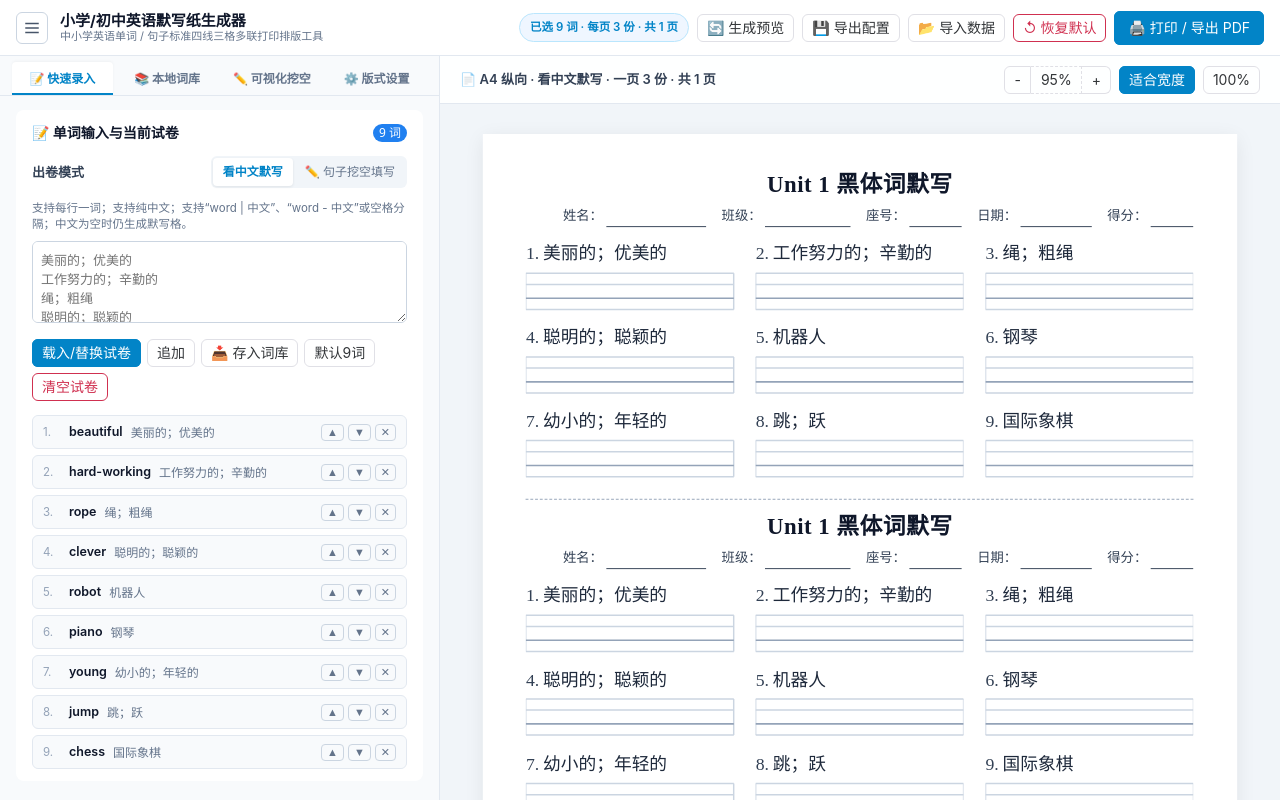
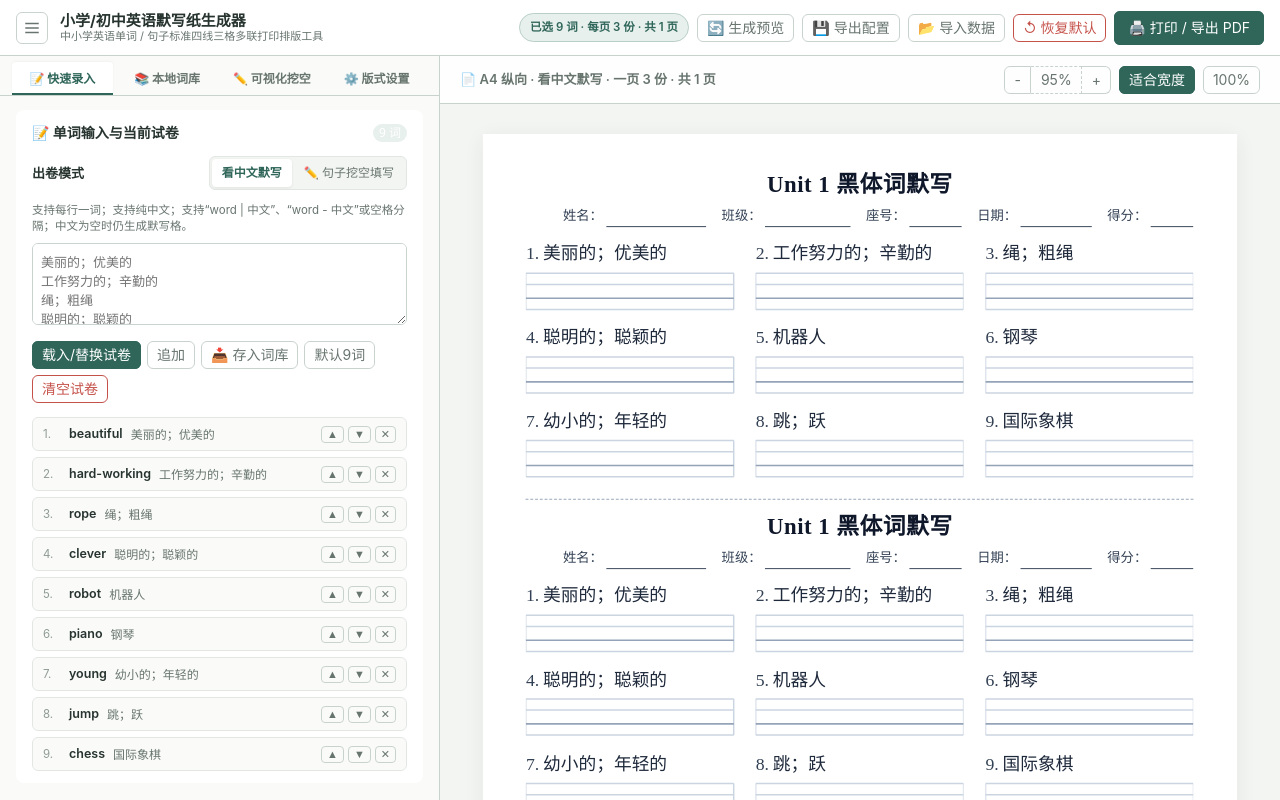
Before and after one commit to XavierWang3P/DictationSheetGen, a Vue app: page / in a window 1280 px wide. Built offline with nearby package versions, Linux system fonts and the light colour scheme.

Commit message:
feat(theme): apply forest green palette across all components (v2.1.0)

```diff
--- a/package.json
+++ b/package.json
@@ -1,6 +1,6 @@
 {
   "name": "dictationsheetgen",
-  "version": "2.0.0",
+  "version": "2.1.0",
   "description": "中小学英语默写纸生成器。采用 Vue 3 + Naive UI 现代架构，支持离线单文件运行、四线三格排版、句子挖空与本地离线词库。",
   "main": "test_acceptance.js",
   "directories": {
--- a/src/App.vue
+++ b/src/App.vue
@@ -53,11 +53,55 @@ const layout = computed(() => computePageLayout(state.draft.items, state.draft.s
 
 const themeOverrides = {
   common: {
-    primaryColor: '#0284c7',
-    primaryColorHover: '#0369a1',
-    primaryColorPressed: '#0c4a6e',
-    primaryColorSuppl: '#38bdf8',
+    primaryColor: '#2f6659',
+    primaryColorHover: '#255247',
+    primaryColorPressed: '#1d3e36',
+    primaryColorSuppl: '#e8f0ed',
+
+    infoColor: '#2f6659',
+    infoColorHover: '#255247',
+    infoColorPressed: '#1d3e36',
+    infoColorSuppl: '#e8f0ed',
+
+    successColor: '#43866f',
+    successColorHover: '#38705d',
+    successColorPressed: '#2c594a',
+    successColorSuppl: '#eaf3f0',
+
+    warningColor: '#b7792b',
+    warningColorHover: '#9c6623',
+    warningColorPressed: '#7d521a',
+    warningColorSuppl: '#faefe0',
+
+    errorColor: '#c5524a',
+    errorColorHover: '#a9443e',
+    errorColorPressed: '#8c352f',
+    errorColorSuppl: '#faeceb',
+
+    textColorBase: '#26332f',
+    textColor1: '#26332f',
+    textColor2: '#68756f',
+    textColor3: '#909b96',
+
+    bodyColor: '#f3f5f2',
+    cardColor: '#ffffff',
+    borderColor: '#c9d3ce',
+    dividerColor: '#e2e7e4',
     borderRadius: '6px'
+  },
+  Button: {
+    textColorPrimary: '#ffffff',
+    colorGhostPrimary: 'transparent',
+    textColorGhostPrimary: '#2f6659',
+    borderGhostPrimary: '1px solid #2f6659',
+    textColorGhostHoverPrimary: '#255247',
+    borderGhostHoverPrimary: '1px solid #255247'
+  },
+  Badge: {
+    colorInfo: '#e8f0ed',
+    textColorInfo: '#2f6659',
+    colorSuccess: '#eaf3f0',
+    textColorSuccess: '#43866f'
   }
 };
 
@@ -93,6 +137,29 @@ onMounted(async () => {
 </script>
 
 <style>
+:root {
+  --primary: #2f6659;
+  --primary-hover: #255247;
+  --primary-light: #e8f0ed;
+  --primary-border: #b9cec7;
+
+  --text-main: #26332f;
+  --text-muted: #68756f;
+  --text-light: #909b96;
+
+  --bg-app: #f3f5f2;
+  --bg-sidebar: #fafbf9;
+  --bg-card: #ffffff;
+
+  --border-color: #c9d3ce;
+  --border-light: #e2e7e4;
+
+  --accent: #b7792b;
+  --success: #43866f;
+  --danger: #c5524a;
+  --danger-hover: #a9443e;
+}
+
 /* 全局基础重置与排版规范 */
 * {
   box-sizing: border-box;
@@ -103,8 +170,8 @@ html, body {
   padding: 0;
   height: 100%;
   font-family: -apple-system, BlinkMacSystemFont, "Segoe UI", Roboto, "Helvetica Neue", Arial, sans-serif;
-  color: #1e293b;
-  background: #f1f5f9;
+  color: var(--text-main);
+  background: var(--bg-app);
   -webkit-font-smoothing: antialiased;
 }
 
--- a/src/components/AppHeader.vue
+++ b/src/components/AppHeader.vue
@@ -183,8 +183,8 @@ function handleResetDefaults() {
 <style scoped>
 .app-header {
   height: 56px;
-  background: #ffffff;
-  border-bottom: 1px solid #e2e8f0;
+  background: var(--bg-card);
+  border-bottom: 1px solid var(--border-color);
   display: flex;
   align-items: center;
   justify-content: space-between;
@@ -201,7 +201,7 @@ function handleResetDefaults() {
 
 .btn-toggle-sidebar {
   background: transparent;
-  border: 1px solid #cbd5e1;
+  border: 1px solid var(--border-color);
   border-radius: 6px;
   width: 32px;
   height: 32px;
@@ -209,14 +209,14 @@ function handleResetDefaults() {
   align-items: center;
   justify-content: center;
   cursor: pointer;
-  color: #475569;
+  color: var(--text-muted);
   transition: all 0.15s ease;
 }
 
 .btn-toggle-sidebar:hover {
-  background: #f1f5f9;
-  border-color: #94a3b8;
-  color: #0f172a;
+  background: var(--primary-light);
+  border-color: var(--primary-border);
+  color: var(--primary);
 }
 
 .brand-text {
@@ -227,14 +227,14 @@ function handleResetDefaults() {
 .brand-title {
   font-size: 15px;
   font-weight: 700;
-  color: #0f172a;
+  color: var(--text-main);
   margin: 0;
   line-height: 1.2;
 }
 
 .brand-subtitle {
   font-size: 11px;
-  color: #64748b;
+  color: var(--text-muted);
   line-height: 1.2;
 }
 
@@ -249,8 +249,8 @@ function handleResetDefaults() {
   border-radius: 20px;
   font-size: 11.5px;
   font-weight: 600;
-  background: #eff6ff;
-  color: #0284c7;
-  border: 1px solid #bae6fd;
+  background: var(--primary-light);
+  color: var(--primary);
+  border: 1px solid var(--primary-border);
 }
 </style>
--- a/src/components/PreviewViewport.vue
+++ b/src/components/PreviewViewport.vue
@@ -108,7 +108,7 @@ onBeforeUnmount(() => {
 /* 试卷真实比例排版样式 */
 .sheet-page {
   background: #ffffff;
-  box-shadow: 0 4px 20px rgba(0, 0, 0, 0.08);
+  box-shadow: 0 4px 20px rgba(38, 51, 47, 0.08);
   box-sizing: border-box;
   display: flex;
   flex-direction: column;
@@ -288,7 +288,7 @@ onBeforeUnmount(() => {
 <style scoped>
 .preview-viewport {
   flex: 1;
-  background: #f1f5f9;
+  background: var(--bg-app);
   display: flex;
   flex-direction: column;
   overflow: hidden;
@@ -297,9 +297,9 @@ onBeforeUnmount(() => {
 
 .preview-toolbar {
   height: 48px;
-  background: rgba(255, 255, 255, 0.92);
+  background: rgba(255, 255, 255, 0.88);
   backdrop-filter: blur(8px);
-  border-bottom: 1px solid #e2e8f0;
+  border-bottom: 1px solid var(--border-color);
   display: flex;
   align-items: center;
   justify-content: space-between;
@@ -311,7 +311,7 @@ onBeforeUnmount(() => {
 .preview-mode-tag {
   font-size: 13px;
   font-weight: 600;
-  color: #334155;
+  color: var(--text-muted);
   display: flex;
   align-items: center;
   gap: 6px;
--- a/src/components/QuickInputPane.vue
+++ b/src/components/QuickInputPane.vue
@@ -3,7 +3,7 @@
     <n-card size="small" :bordered="false" class="pane-card">
       <template #header>
         <div style="display:flex; align-items:center; justify-content:space-between; width:100%;">
-          <span style="font-size:14px; font-weight:700; color:#0f172a;">📝 单词输入与当前试卷</span>
+          <span style="font-size:14px; font-weight:700; color:var(--text-main);">📝 单词输入与当前试卷</span>
           <n-badge :value="`${state.draft.items.length} 词`" type="info" id="badgeWordCount" />
         </div>
       </template>
@@ -70,7 +70,7 @@
         v-model="rawText"
         rows="4"
         placeholder="美丽的；优美的&#10;工作努力的；辛勤的&#10;绳；粗绳&#10;聪明的；聪颖的&#10;机器人&#10;钢琴&#10;幼小的；年轻的&#10;跳；跃&#10;国际象棋"
-        style="width: 100%; border: 1px solid #cbd5e1; border-radius: 6px; padding: 8px; font-size: 13px; font-family: inherit; margin-bottom: 10px; resize: vertical;"
+        style="width: 100%; border: 1px solid var(--border-color); background: var(--bg-card); color: var(--text-main); border-radius: 6px; padding: 8px; font-size: 13px; font-family: inherit; margin-bottom: 10px; resize: vertical;"
       ></textarea>
 
       <div class="action-btn-row">
@@ -335,22 +335,23 @@ function removeItem(index) {
 .row-label {
   font-size: 13px;
   font-weight: 600;
-  color: #334155;
+  color: var(--text-main);
 }
 
 .form-desc {
   font-size: 11.5px;
-  color: #64748b;
+  color: var(--text-muted);
   line-height: 1.45;
   margin: 0 0 8px 0;
 }
 
 .segmented-control {
   display: flex;
-  background: #f1f5f9;
+  background: var(--bg-app);
   border-radius: 6px;
   padding: 2px;
   gap: 2px;
+  border: 1px solid var(--border-light);
 }
 
 .segmented-control input[type="radio"] {
@@ -361,7 +362,7 @@ function removeItem(index) {
   padding: 4px 10px;
   font-size: 12px;
   font-weight: 500;
-  color: #64748b;
+  color: var(--text-muted);
   cursor: pointer;
   border-radius: 4px;
   transition: all 0.15s ease;
@@ -370,8 +371,8 @@ function removeItem(index) {
 }
 
 .segmented-control input[type="radio"]:checked + label {
-  background: #ffffff;
-  color: #0284c7;
+  background: var(--bg-card);
+  color: var(--primary);
   font-weight: 600;
   box-shadow: 0 1px 3px rgba(0, 0, 0, 0.08);
 }
@@ -394,7 +395,7 @@ function removeItem(index) {
 .empty-list-tip {
   text-align: center;
   padding: 24px;
-  color: #94a3b8;
+  color: var(--text-light);
   font-size: 12px;
 }
 
@@ -403,8 +404,8 @@ function removeItem(index) {
   align-items: center;
   justify-content: space-between;
   padding: 6px 10px;
-  background: #f8fafc;
-  border: 1px solid #e2e8f0;
+  background: var(--bg-sidebar);
+  border: 1px solid var(--border-light);
   border-radius: 6px;
   font-size: 12.5px;
 }
@@ -420,25 +421,25 @@ function removeItem(index) {
 }
 
 .word-item-index {
-  color: #94a3b8;
+  color: var(--text-light);
   font-size: 11.5px;
   min-width: 18px;
 }
 
 .word-item-en {
   font-weight: 600;
-  color: #0f172a;
+  color: var(--text-main);
 }
 
 .chip-blank-mark {
-  background: #dbeafe;
-  color: #1e40af;
+  background: var(--primary-light);
+  color: var(--primary);
   border-radius: 3px;
   padding: 0 4px;
 }
 
 .word-item-zh {
-  color: #64748b;
+  color: var(--text-muted);
   font-size: 12px;
 }
 
@@ -450,23 +451,24 @@ function removeItem(index) {
 
 .word-item-btn {
   background: transparent;
-  border: 1px solid #cbd5e1;
+  border: 1px solid var(--border-color);
   border-radius: 4px;
   padding: 1px 5px;
   font-size: 11px;
-  color: #64748b;
+  color: var(--text-muted);
   cursor: pointer;
   transition: all 0.15s ease;
 }
 
 .word-item-btn:hover {
-  background: #ffffff;
-  color: #0284c7;
-  border-color: #0284c7;
+  background: var(--primary-light);
+  color: var(--primary);
+  border-color: var(--primary);
 }
 
 .word-item-btn.del:hover {
-  color: #e11d48;
-  border-color: #e11d48;
+  background: #faeceb;
+  color: var(--danger);
+  border-color: var(--danger);
 }
 </style>
--- a/src/components/SidebarTabs.vue
+++ b/src/components/SidebarTabs.vue
@@ -71,8 +71,8 @@ function onTabClick(key) {
 <style scoped>
 .sidebar {
   width: 440px;
-  background: #f8fafc;
-  border-right: 1px solid #e2e8f0;
+  background: var(--bg-sidebar);
+  border-right: 1px solid var(--border-color);
   display: flex;
   flex-direction: column;
   flex-shrink: 0;
@@ -88,8 +88,8 @@ function onTabClick(key) {
 
 .sidebar-tab-bar {
   display: flex;
-  background: #f8fafc;
-  border-bottom: 1px solid #e2e8f0;
+  background: var(--bg-sidebar);
+  border-bottom: 1px solid var(--border-color);
   padding: 6px 12px 0 12px;
   gap: 4px;
   flex-shrink: 0;
@@ -102,7 +102,7 @@ function onTabClick(key) {
   padding: 7px 4px;
   font-size: 12px;
   font-weight: 600;
-  color: #64748b;
+  color: var(--text-muted);
   background: transparent;
   border: none;
   border-bottom: 2px solid transparent;
@@ -115,14 +115,14 @@ function onTabClick(key) {
 }
 
 .sidebar-tab-btn:hover {
-  color: #0284c7;
-  background: #ffffff;
+  color: var(--primary);
+  background: var(--bg-card);
 }
 
 .sidebar-tab-btn.active {
-  color: #0284c7;
-  background: #ffffff;
-  border-bottom: 2px solid #0284c7;
+  color: var(--primary);
+  background: var(--bg-card);
+  border-bottom: 2px solid var(--primary);
   font-weight: 700;
   box-shadow: 0 -1px 3px rgba(0, 0, 0, 0.04);
 }
```
Also changed, not shown: src/components/SettingsPane.vue (+18 -17 lines), src/components/VisualClozePane.vue (+47 -41 lines), src/components/WordLibraryPane.vue (+30 -24 lines), 2 other files (tests, documents, lock files or other folders).
